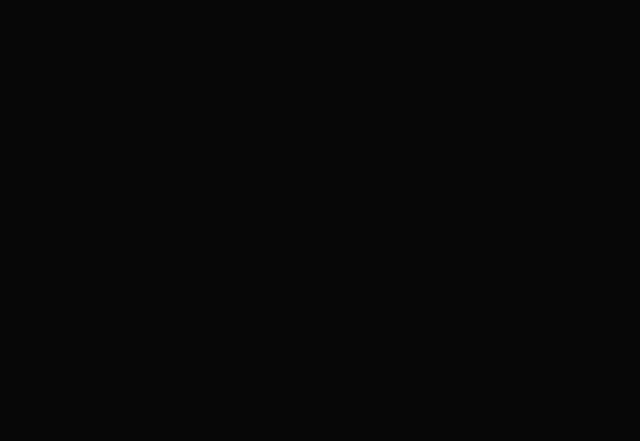
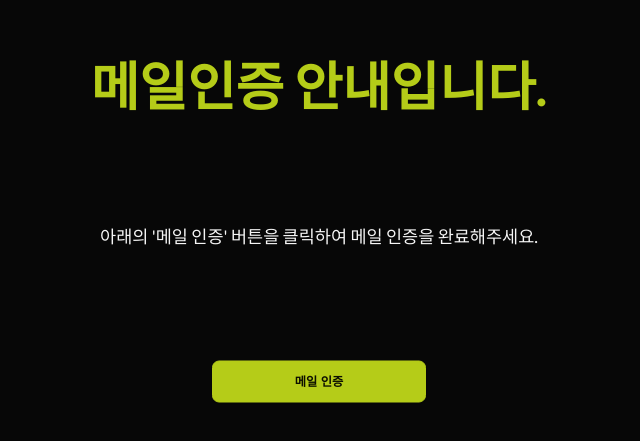
Before and after one commit to green339/BeatHerb, a React (Create React App) app in the folder frontend/: page /auth_email in a window 1280 px wide. Before the commit this address had no page. Shown: the part 169-610 px from the top of the page, without its empty margins (321-961 px from the left). Built offline with nearby package versions, Linux system fonts and the light colour scheme.

Commit message:
Feat: 메일 인증 페이지, 인증 완료 페이지 구현

```diff
--- a/frontend/src/App.js
+++ b/frontend/src/App.js
@@ -1,7 +1,9 @@
 import './App.css';
-import { BrowserRouter, Routes, Route } from 'react-router-dom';
-import Main from './page/Main';
-import LogIn from './page/LogIn';
+import { BrowserRouter, Routes, Route, Navigate } from 'react-router-dom';
+import Main from './page/Main.js';
+import LogIn from './page/LogIn.js';
+import AuthEmail from './page/AuthEmail.js';
+import AuthSuccess from './page/AuthSuccess.js'
 
 export default function App() {
   return (
@@ -9,7 +11,10 @@ export default function App() {
       <BrowserRouter>
         <Routes>
           <Route path="/" element={<Main />} />
-          <Route path="/sign_in" element={<LogIn />} />
+          <Route path="/login" element={<LogIn />} />
+          <Route path="/auth_email" element={<AuthEmail />} />
+          <Route path="/auth_success" element={<AuthSuccess />} />
+          <Route path="/*" element={<Navigate to="/" />} />
         </Routes>
       </BrowserRouter>
     </div>
--- /dev/null
+++ b/frontend/src/page/AuthEmail.js
@@ -0,0 +1,16 @@
+// 회원가입 페이지
+
+export default function AuthEmail() {
+  const handleOnClick = () => {
+    console.log("click email verify button!!!");
+    // 메일 인증 과정
+  }
+
+  return (
+    <div className="absolute w-full right-1/2 bottom-1/2 translate-x-1/2 translate-y-1/2 space-y-32">
+      <h1 className="text-primary text-6xl">메일인증 안내입니다.</h1>
+      <p className="text-base-content text-xl">아래의 '메일 인증' 버튼을 클릭하여 메일 인증을 완료해주세요.</p>
+      <button className="btn btn-primary w-1/6" onClick={handleOnClick}>메일 인증</button>
+    </div>
+  );
+}
--- /dev/null
+++ b/frontend/src/page/AuthSuccess.js
@@ -0,0 +1,16 @@
+// 인증 완료 페이지
+
+export default function AuthSuccess() {
+  const handleOnClick = () => {
+    console.log("click email verify button!!!");
+    // 프로필 수정 페이지로 이동
+  }
+
+  return (
+    <div className="absolute w-full right-1/2 bottom-1/2 translate-x-1/2 translate-y-1/2 space-y-32">
+      <h1 className="text-primary text-6xl">인증 되었습니다.</h1>
+      <p className="text-base-content text-xl">프로필을 완성해주세요.</p>
+      <button className="btn btn-primary w-1/6" onClick={handleOnClick}>정보 수정</button>
+    </div>
+  );
+}
--- a/frontend/src/page/Main.js
+++ b/frontend/src/page/Main.js
@@ -18,7 +18,7 @@ export default function Main() {
 
   return (
     <>
-      <Link to="/sign_in">
+      <Link to="/login">
         <button className="btn btn-outline btn-primary fixed top-2 right-2">로그인</button>
       </Link>
 
```
